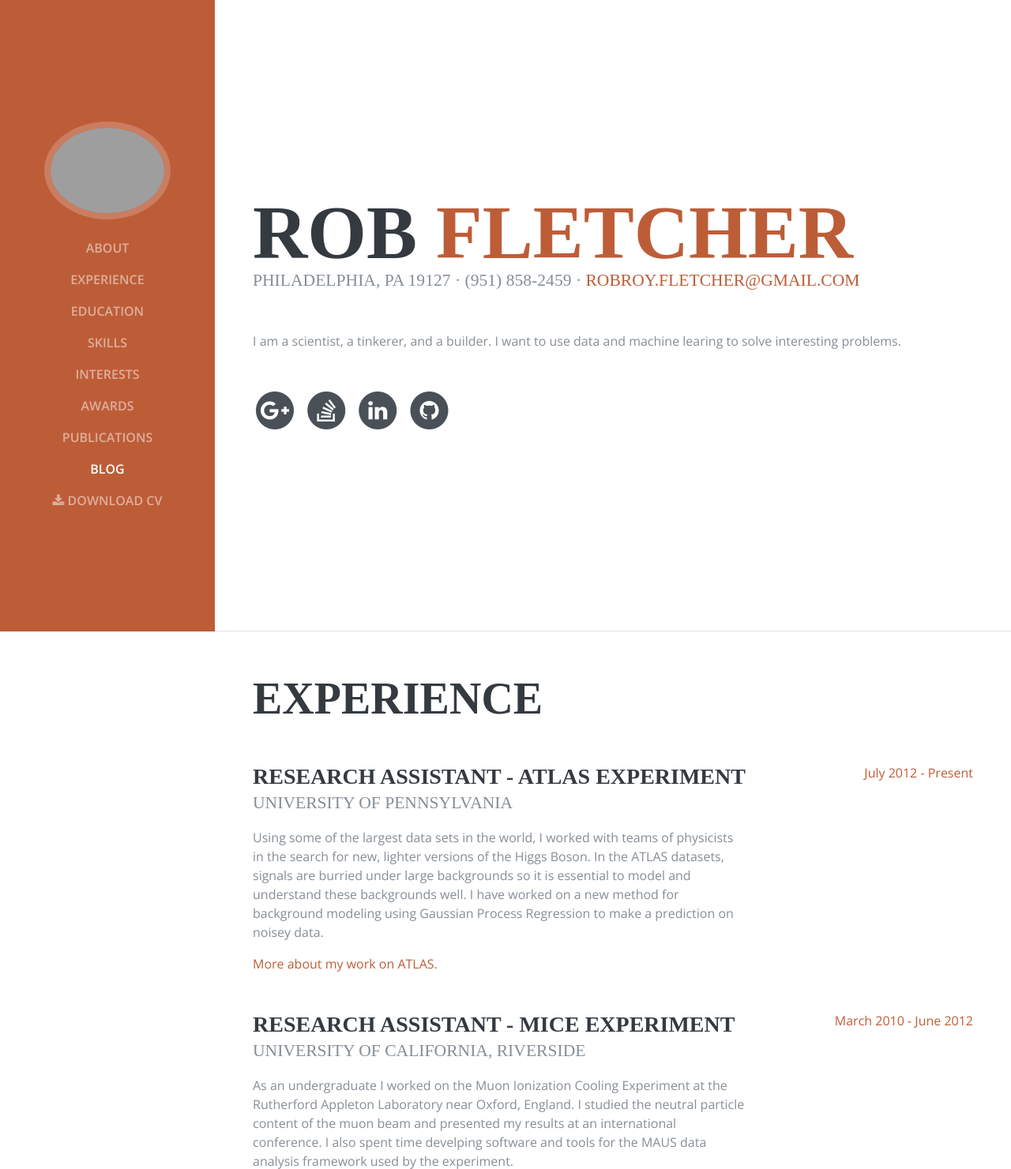
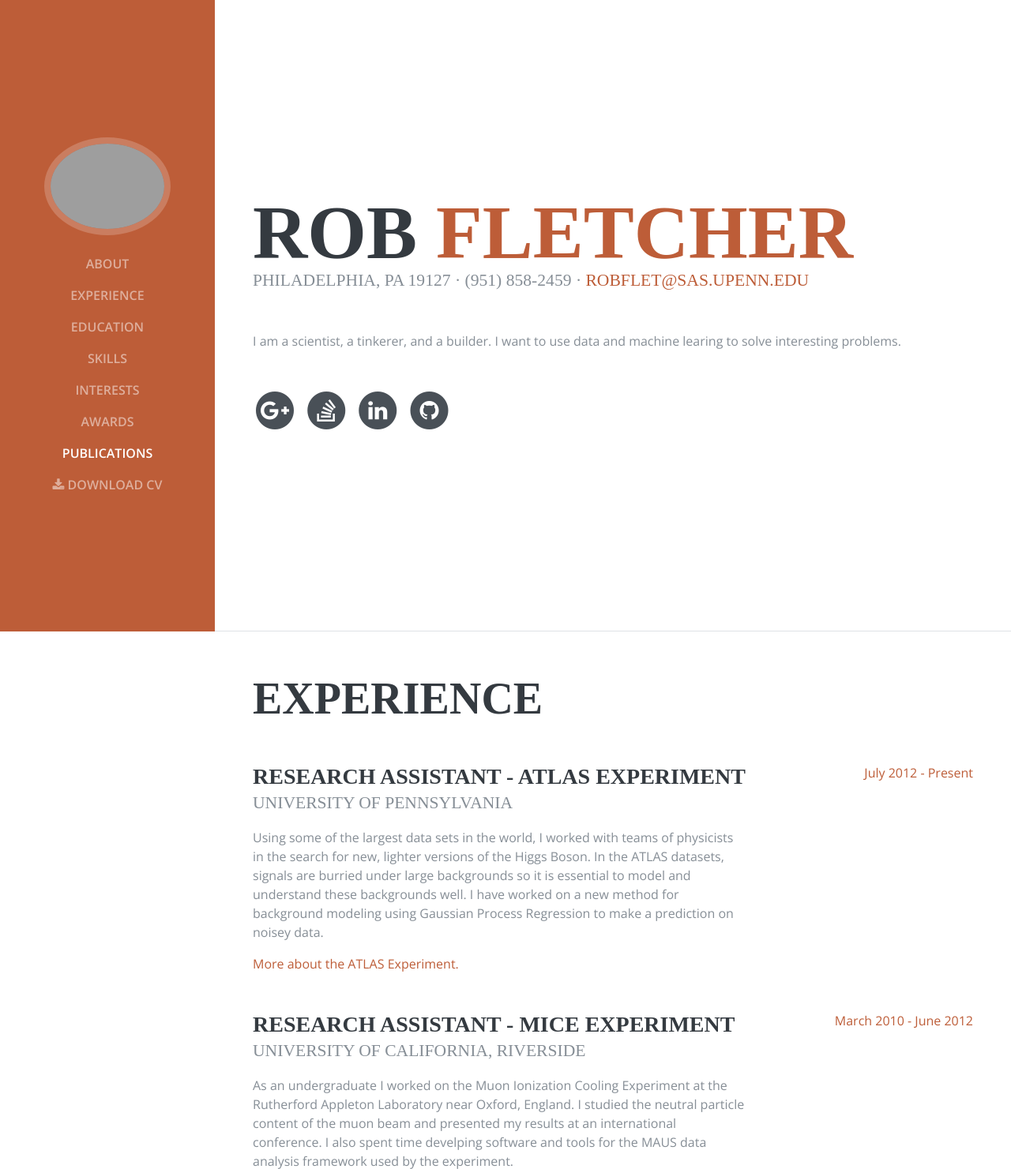
Before and after one commit to Rob-Fletcher/homepage, a Flask app: page / in a window 1280 px wide. Shown: the top 1481 px of the page at 79% size. Run offline with Flask 2, Linux system fonts and the light colour scheme; some libraries are stand-ins or nearby versions; some web fonts are replaced; grey boxes are pictures that could not be loaded.

Commit message:
CV update, minor text changes

```diff
--- a/templates/index.html
+++ b/templates/index.html
@@ -31,7 +31,7 @@
       <a class="navbar-brand js-scroll-trigger" href="#page-top">
         <span class="d-block d-lg-none">Rob Fletcher</span>
         <span class="d-none d-lg-block">
-          <img class="img-fluid img-profile rounded-circle mx-auto mb-2" src="/static/img/Beard.jpg" alt="">
+          <img class="img-fluid img-profile rounded-circle mx-auto mb-2" src="/static/img/RobRoyFletcher.jpg" alt="">
         </span>
       </a>
       <button class="navbar-toggler" type="button" data-toggle="collapse" data-target="#navbarSupportedContent" aria-controls="navbarSupportedContent" aria-expanded="false" aria-label="Toggle navigation">
@@ -61,9 +61,6 @@
             <a class="nav-link js-scroll-trigger" href="#publications">Publications</a>
           </li>
           <li class="nav-item">
-            <a class="nav-link js-scroll-trigger" href="#blog">Blog</a>
-          </li>
-          <li class="nav-item">
               <a class="nav-link" href="/download" target="_blank"><i class="fa fa-download"></i> Download CV</a>
           </li>
         </ul>
@@ -78,7 +75,7 @@
             <span class="text-primary">Fletcher</span>
           </h1>
           <div class="subheading mb-5">Philadelphia, PA 19127 · (951) 858-2459 ·
-            <a href="mailto:robroy.fletcher@gmail.com">robroy.fletcher@gmail.com</a>
+            <a href="mailto:robflet@sas.upenn.edu">robflet@sas.upenn.edu</a>
           </div>
           <p class="mb-5">I am a scientist, a tinkerer, and a builder. I want to use data and machine learing to solve interesting problems.</p>
           <ul class="list-inline list-social-icons mb-0">
@@ -129,7 +126,7 @@
               <p>Using some of the largest data sets in the world, I worked with teams of physicists in the search for new, lighter versions of the Higgs Boson.
                  In the ATLAS datasets, signals are burried under large backgrounds so it is essential to model and understand these backgrounds well. I have
                  worked on a new method for background modeling using Gaussian Process Regression to make a prediction on noisey data.</p>
-                 <a href="/atlas">More about my work on ATLAS.</a>
+                 <a href="https://atlas.cern/" target="_blank">More about the ATLAS Experiment.</a>
             </div>
             <div class="resume-date text-md-right">
               <span class="text-primary">July 2012 - Present</span>
@@ -247,6 +244,9 @@
             <li>
               <i class="fa-li fa fa-microchip"></i>
               RaspberryPi</li>
+            <li>
+                <i class="fa-li fa fa-microchip"></i>
+               Fused Filament Fabrication 3D Printing </li>
           </ul>
         </div>
       </section>
@@ -352,6 +352,7 @@
         </div>
       </section>
 
+      <!--  Removing blog until I have some more entries in it
       <section class="resume-section p-3 p-lg-5 d-flex flex-column" id="blog">
           <div class="my-auto">
               <h2 class="mb-5">Blog</h2>
@@ -359,7 +360,7 @@
               <h3> <a href="https://scienceandtinkering.blogspot.com/" target="_blank"> Tech Adventures Blog </a> </h3>
           </div>
       </section>
-
+        -->
     </div>
 
     <!-- Bootstrap core JavaScript -->
```
Also changed, not shown: 1 other file.
